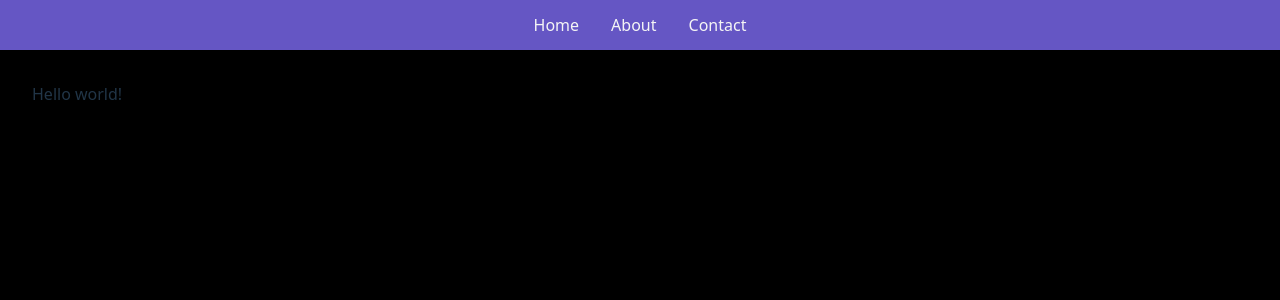
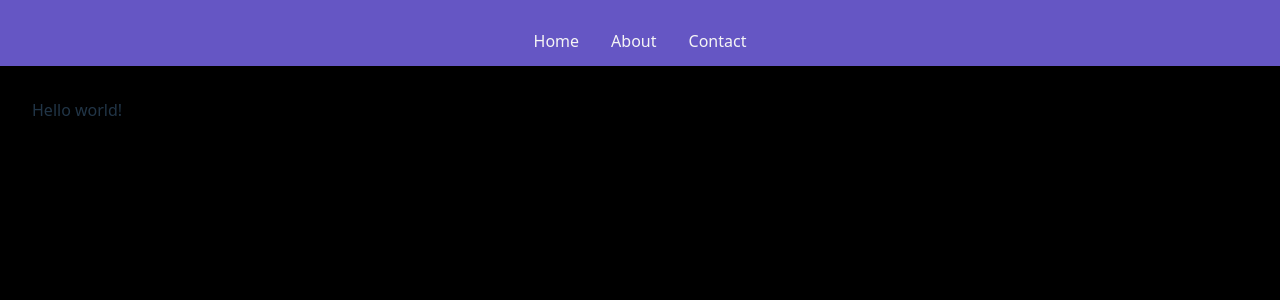
Before and after one commit to BAsnetSujan420/mini-lessons, a React (Vite) app: page / in a window 1280 px wide. Shown: the top 300 px of the page. Built offline with nearby package versions, Linux system fonts and the light colour scheme.

Commit message:
nine: sticky header with cushion

```diff
--- a/src/components/StickyHeader.jsx
+++ b/src/components/StickyHeader.jsx
@@ -7,13 +7,14 @@ const Page = styled.div`
 `;
 
 const Header = styled.header`
-  height: 50px;
+  height: 66px;
   background: slateblue;
   color: white;
   opacity: 0.96;
 
   position: sticky;
-  top: 0;
+  top: -16px;
+  padding-top: 16px;
 `;
 
 const NavList = styled.ul`
```
